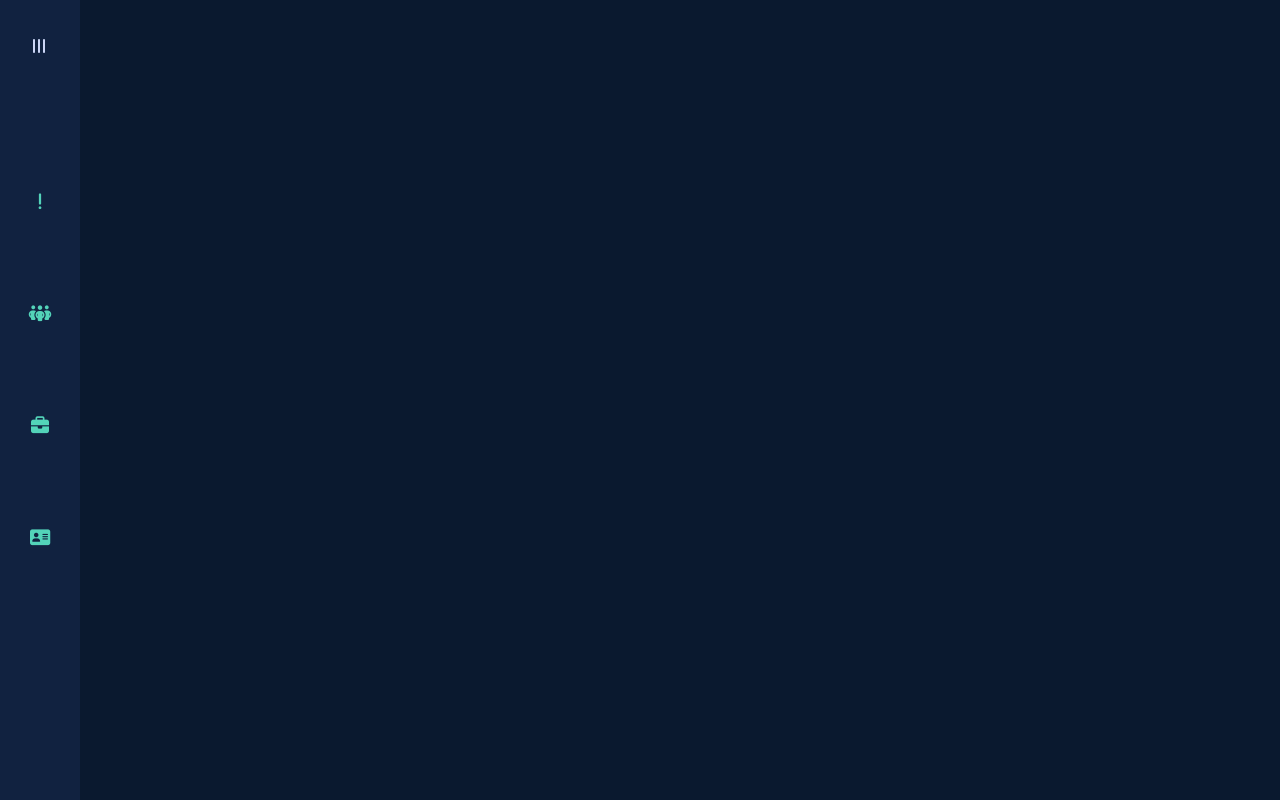
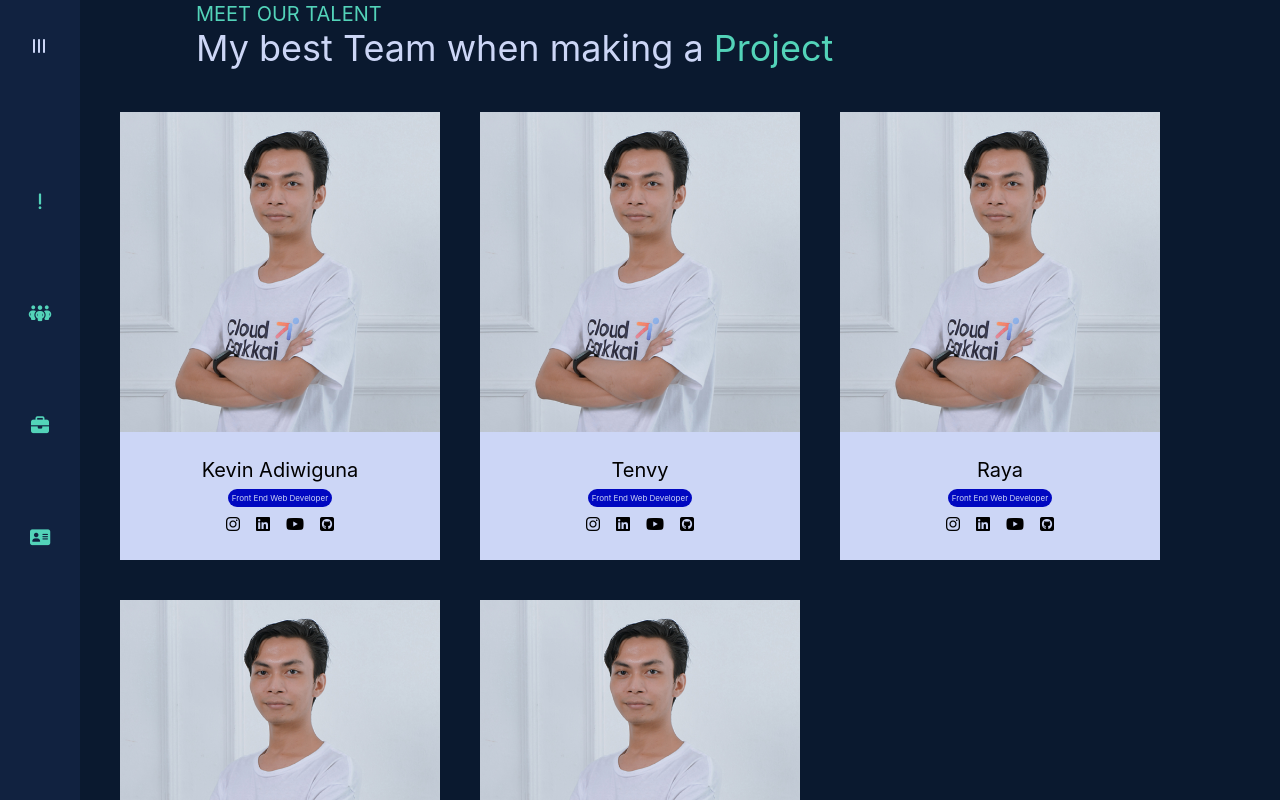
Before and after one commit to KevinAdiwiguna/my-third-profile-website, a React (Create React App) app: page / in a window 1280 px wide. Shown: the top 800 px of the page. Built offline with nearby package versions, Linux system fonts and the light colour scheme.

Commit message:
add: card team

```diff
--- a/src/App.js
+++ b/src/App.js
@@ -1,9 +1,11 @@
 import { Navbar } from "./Components/Navbar/Navbar";
+import { Team } from "./Components/Team/Team";
 
 function App() {
   return (
     <div>
-      <Navbar/>
+      <Navbar />
+      <Team />
     </div>
   );
 }
--- /dev/null
+++ b/src/Components/Team/Dot/Roles.jsx
@@ -0,0 +1,7 @@
+import React from 'react'
+
+export const Roles = ({teams}) => {
+  return (
+    <span className='bg-frontendweb text-primary p-1 m-1 rounded-xl '>Front End Web Developer</span>
+  )
+}
--- /dev/null
+++ b/src/Components/Team/Dot/SocialMedia.jsx
@@ -0,0 +1,12 @@
+import React from 'react'
+
+export const SocialMedia = ({teams}) => {
+    return (
+        <div id='social-media'>
+            <i className="fa-brands fa-instagram mx-2"></i>
+            <i className="fa-brands fa-linkedin mx-2"></i>
+            <i className="fa-brands fa-youtube mx-2"></i>
+            <i className="fa-brands fa-square-github mx-2"></i>
+        </div>
+    )
+}
--- /dev/null
+++ b/src/Components/Team/Molecule/Card.jsx
@@ -0,0 +1,105 @@
+import React from 'react'
+
+import rully from "../../../Assets/Images/Team/p1.jpg"
+import { Roles } from '../Dot/Roles'
+import { SocialMedia } from '../Dot/SocialMedia'
+import { Team } from '../Team'
+
+export const Card = () => {
+
+    let colorRoles = [
+        { FrontEndWeb: "#0008C1" },
+        { FrontEndMobile: "#CFFDE1" },
+        { UIUX: "#FF6D28" },
+        { BackEnd: "#6D67E4" },
+        { DevOps: "#EFF5F5" }
+    ]
+    let teams = [
+        {
+            name: 'Kevin Adiwiguna',
+            Roles: [
+                { color: colorRoles[0].FrontEndWeb, name: "FrontEnd Web Developer" },
+                { color: colorRoles[0].FrontEndMobile, name: "FrontEnd Mobile Developer" },
+                { color: colorRoles[0].UIUX, name: "UI/UX Designer" }
+            ],
+            socialMedia: [
+                { instagram: "htts://instagram.com/kevin.adiwiguna" },
+                { linkedin: "https://www.linkedin.com/in/ida-bagus-kevin-adiwiguna-0b9107256/" },
+                { youtube: "https://www.youtube.com/channel/UCpc77q4G_-Q-IQriqbWyNMQ" },
+                { github: "https://github.com/KevinAdiwiguna" },
+            ]
+        },
+        {
+            name: "Tenvy",
+            Roles: [
+                { color: colorRoles[0].FrontEndWeb, name: "FrontEnd Web Developer" },
+                { color: colorRoles[0].UIUX, name: "UI/UX Designer" }
+            ],
+            socialMedia: [
+                { instagram: "" },
+                { linkedin: "" },
+                { youtube: "" },
+                { github: "" },
+            ]
+        },
+        {
+            name: "Raya",
+            Roles: [
+                { color: colorRoles[0].FrontEndWeb, name: "FrontEnd Web Developer" },
+                { color: colorRoles[0].BackEnd, name: "Backend Developer" },
+            ],
+            socialMedia: [
+                { instagram: "https://www.instagram.com/rayramd/" },
+                { linkedin: "" },
+                { youtube: "" },
+                { github: "https://github.com/rayakeren" },
+            ]
+        },
+        {
+            name: "Bdoeh",
+            Roles: [
+                { color: colorRoles[0].FrontEndWeb, name: "FrontEnd Web Developer" },
+                { color: colorRoles[0].BackEnd, name: "Backend Developer" },
+            ],
+            socialMedia: [
+                { instagram: "" },
+                { linkedin: "" },
+                { youtube: "" },
+                { github: "" },
+            ]
+        },
+        {
+            name: "Jamharir",
+            Roles: [
+                { color: colorRoles[0].UIUX, name: "UI/UX Designer" }
+            ],
+            socialMedia: [
+                { instagram: "" },
+                { linkedin: "" },
+                { youtube: "" },
+                { github: "" },
+            ]
+        },
+
+
+    ]
+
+    return (
+        <div className='text-primary my-6 m-auto text-center grid justify-center items-center md:grid-cols-2 lg:grid-cols-3'>
+                {teams.map((res, key) => {
+                    return (
+                        <div key={key} className='bg-primary max-w-xs text-black m-5'>
+                            <img src={rully} alt="" className='w-full' />
+                            <div className='py-5 my-1'>
+                                <p className='text-xl'>{res.name}</p>
+                                <div id='job' className='m-2 text-xxs'>
+                                    <Roles teams={teams} />
+                                </div>
+                                <SocialMedia teams={teams} />
+                            </div>
+                        </div>
+                    )
+                })}
+        </div>
+    )
+}
--- /dev/null
+++ b/src/Components/Team/Molecule/Title.jsx
@@ -0,0 +1,10 @@
+import React from "react";
+
+export const Title = () => {
+    return (
+        <div className="text-primary ml-24 mr-5 text-left">
+            <p className="text-sm text-secondary sm:text-lg md:text-xl">MEET OUR TALENT</p>
+            <p className="text-2xl sm:text-3xl md:text-4xl">My best Team when making a <span className="text-secondary">Project</span></p>
+        </div>
+    );
+};
--- /dev/null
+++ b/src/Components/Team/Team.jsx
@@ -0,0 +1,16 @@
+import React from 'react'
+import { Card } from './Molecule/Card'
+import { Title } from './Molecule/Title'
+
+export const Team = () => {
+    return (
+        <div>
+            <div className='min-h-screen flex justify-center items-center'>
+                <div>
+                    <Title />
+                    <Card />
+                </div>
+            </div>
+        </div>
+    )
+}
--- a/tailwind.config.js
+++ b/tailwind.config.js
@@ -10,7 +10,15 @@ module.exports = {
         'slidebar': '#112240',
         'primary': '#ccd6f6',
         'secondary': '#53d3b9',
-        'secondary:hover': '#64ffda'
+        'secondary:hover': '#64ffda',
+        'frontendweb':'#0008C1',
+        'frontendmobile':'#CFFDE1',
+        'uiux':'#FF6D28',
+        'backend':'#6D67E4',
+        'devops':'#EFF5F5'
+      },
+      fontSize: {
+        'xxs':'8px'
       }
     },
   },
```
Also changed, not shown: src/Assets/Images/Team/p1.jpg (added).
